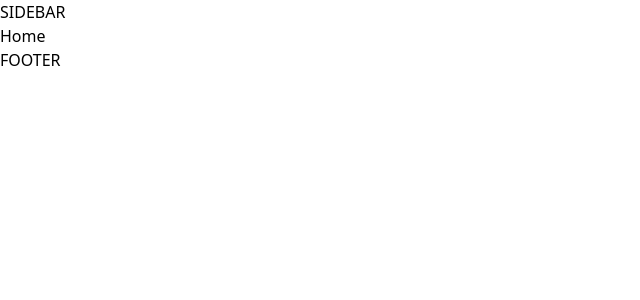
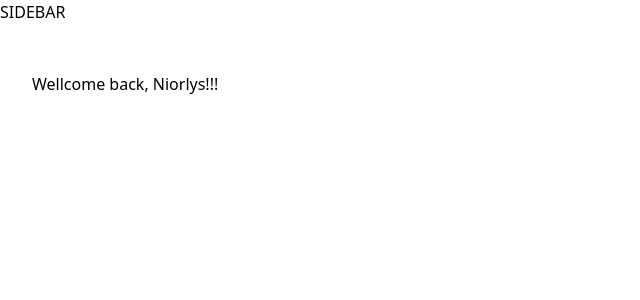
Before and after one commit to Niorlys/easy-bank, a Next.js app in the folder eb-app/: page / in a window 1280 px wide. Shown: the top 300 px of the page, without its empty margins (0-640 px from the left). Built offline with nearby package versions, Linux system fonts and the light colour scheme.

Commit message:
Testing classes

```diff
--- a/eb-app/app/(root)/layout.tsx
+++ b/eb-app/app/(root)/layout.tsx
@@ -7,7 +7,6 @@ export default function RootLayout({
     <main>
         SIDEBAR
         {children}
-        FOOTER
     </main>
   );
 }
--- a/eb-app/app/(root)/page.tsx
+++ b/eb-app/app/(root)/page.tsx
@@ -2,7 +2,11 @@ import React from 'react'
 
 const Home = () => {
   return (
-    <div>Home</div>
+    <section className="home">
+        <div className="home-content">
+            <header className="home-header">Wellcome back, Niorlys!!!</header>
+        </div>
+    </section>
   )
 }
 
```
